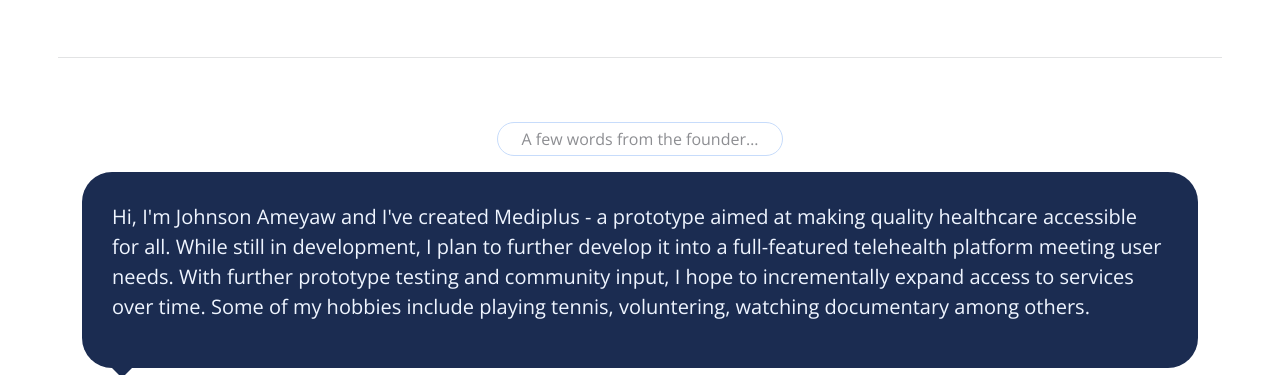
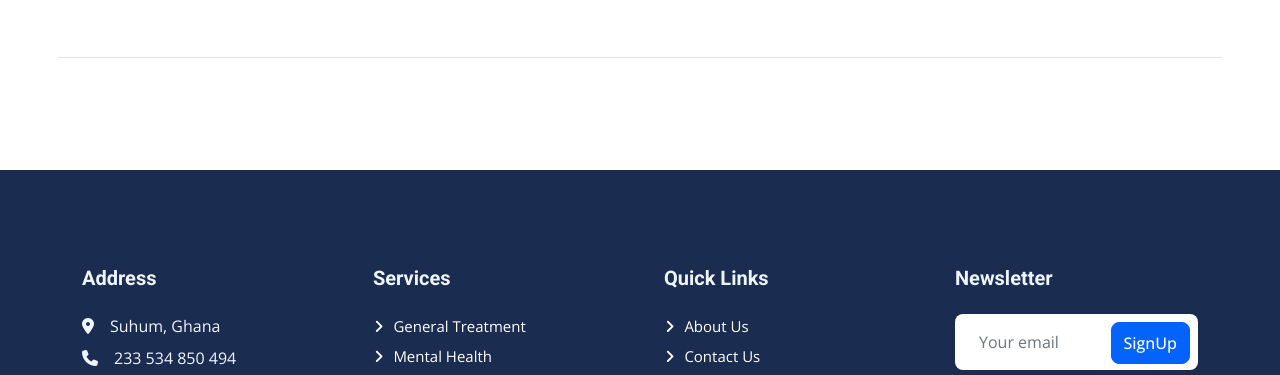
Before and after one commit to jaameyaw/mediplus, a plain HTML site: page about.html in a window 1280 px wide. Shown: the part 1176-1551 px from the top of the page. Drawn offline with nearby package versions, Linux system fonts and the light colour scheme.

Commit message:
remove about the author section

```diff
--- a/about.html
+++ b/about.html
@@ -135,25 +135,6 @@
 <!-- About End -->
 
 
-<!-- about the author-->
-<div class="container">
-    <div class="wow fadeIn" data-wow-delay="0.5s">
-        <div class="text-center">
-            <p class="d-inline-block border rounded-pill py-1 px-4 ">A few words from the founder…</p>
-        </div>
-        <div class="testimony-entry animate-box">
-            <div class="feed-bubble">
-              <p>Hi, I'm Johnson Ameyaw and I've created Mediplus - a prototype aimed at making quality healthcare accessible for all.
-                While still in development, I plan to further develop it into a full-featured telehealth platform meeting user needs. With further prototype testing and community input,
-                 I hope to incrementally expand access to services over time. Some of my hobbies include playing tennis, voluntering, watching documentary among others.</p>
-            </div>
-            <div class="author-img" style="background-image: url(img/jay1.jpg);"></div>
-            <span class="user">Johnson Ameyaw<br> <small>Founder</small></span>
-        </div>
-    </div>
-
-
-</div>
 
 <!-- end-->
 
```
